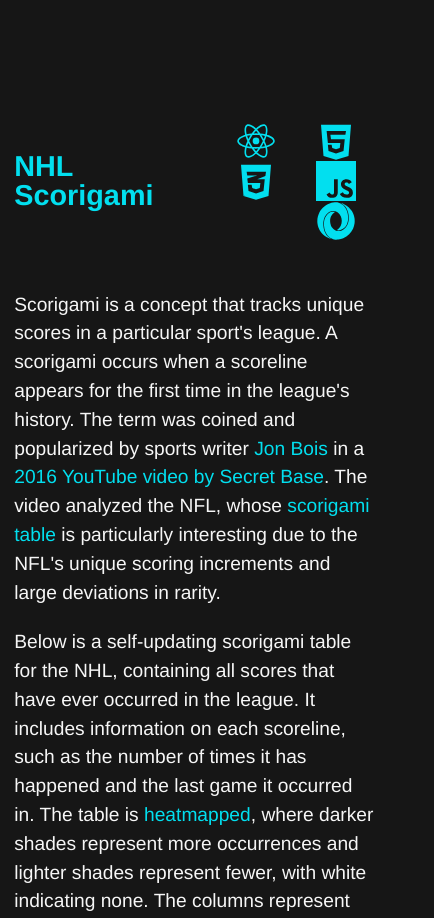
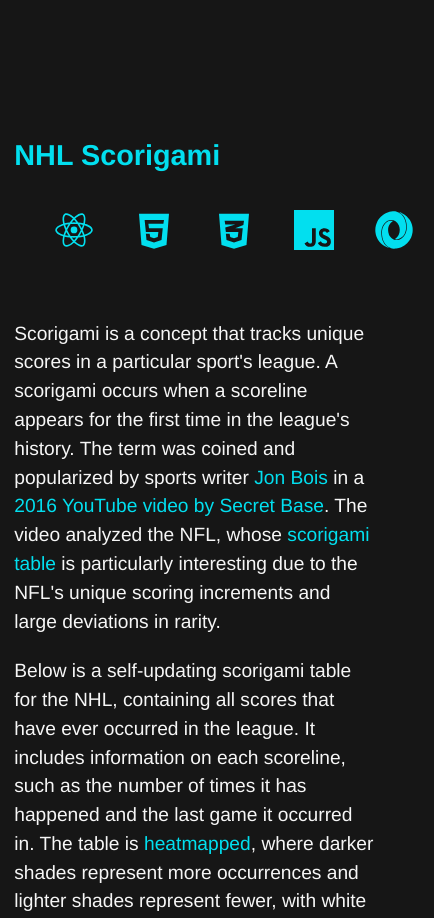
Before and after one commit to adan094/noahadamscswebsite, a React (Vite) app: page / in a window 390 px wide. Shown: the part 2520-3438 px from the top of the page, 434 px wide, since content can reach past the window. Built offline with nearby package versions, Linux system fonts and the light colour scheme; no server answers.

Commit message:
Fixed mobile formatting issues for stacklist in projects

```diff
--- a/src/index.css
+++ b/src/index.css
@@ -77,23 +77,32 @@
   display: flex;
   width:100%;
   align-items: center;
+  flex-wrap: wrap;
+  padding:0.05px;
 }
 
 .sectionHeader > h2
 {
+  text-wrap: nowrap;
   font:1.8rem;
   text-align:left;
   color:#02dfef;
   flex-grow: 1;
   flex-basis: 0;
+  margin-top: 20px;
+  margin-bottom: 20px;
 }
 
 .sectionHeader > .imagesContainer
 {
   justify-content:right;
   align-items: center;
-  margin: 0;
+  margin-top: 20px;
+  margin-bottom: 20px;
+  margin-left: 20px;
+  margin-right: 0;
   padding: 0;
+  flex-wrap: nowrap;
 }
 
 .sectionHeader > .imagesContainer > .imageLabelContainer
```
